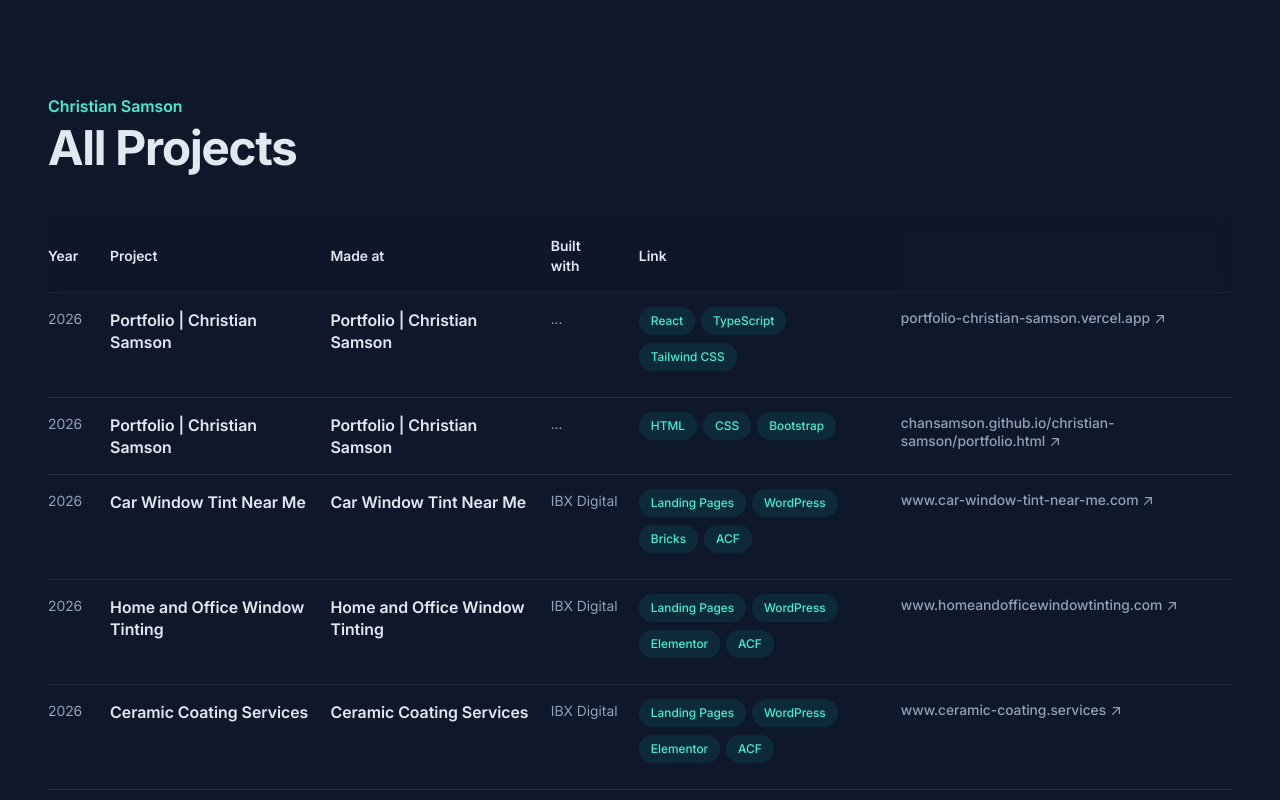
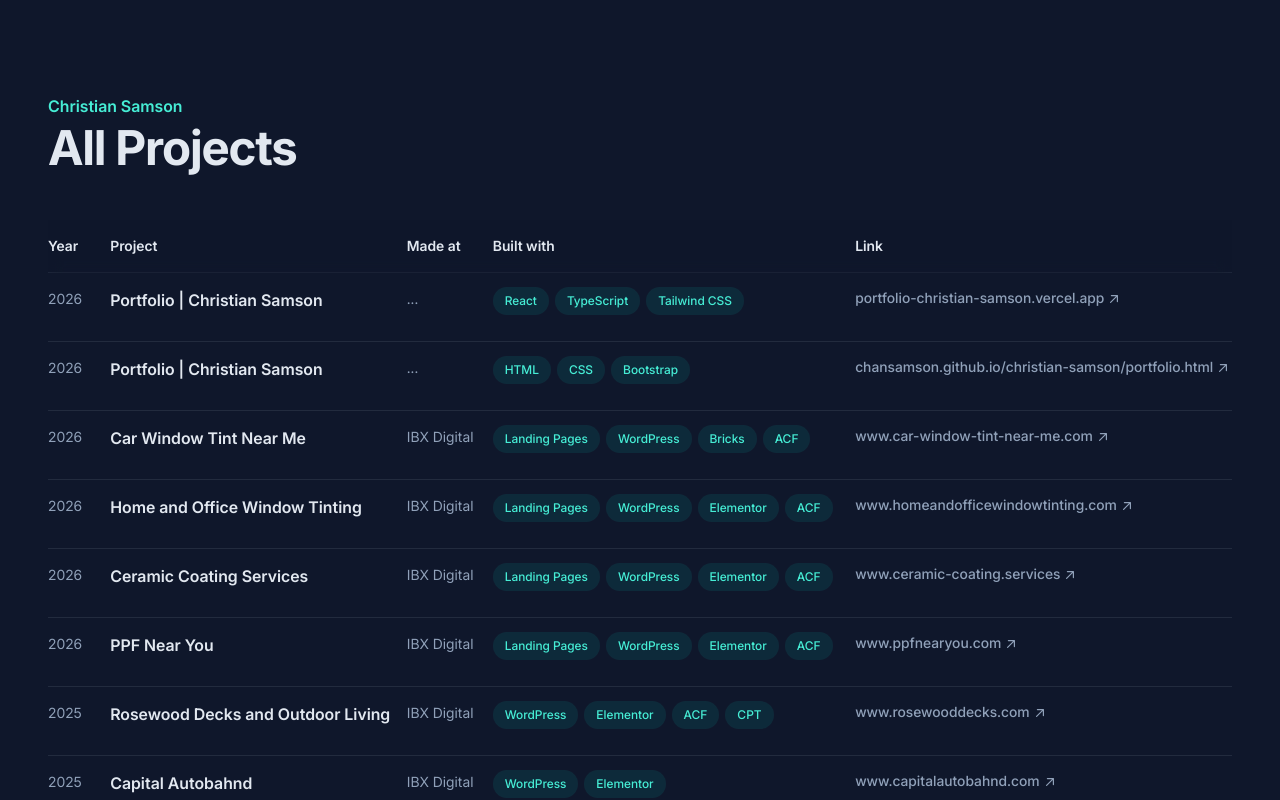
Before and after one commit to chansamson/Portfolio, a React (Vite) app: page / in a window 1280 px wide. Shown: the top 800 px of the page. Built offline with nearby package versions, Linux system fonts and the light colour scheme.

Commit message:
18.08.2026

```diff
--- a/package.json
+++ b/package.json
@@ -1,7 +1,7 @@
 {
   "name": "portfolio",
   "private": true,
-  "version": "0.0.9",
+  "version": "0.1.0",
   "type": "module",
   "scripts": {
     "dev": "vite",
--- a/src/components/ProjectsTable.tsx
+++ b/src/components/ProjectsTable.tsx
@@ -40,9 +40,9 @@ export const ProjectsTable = () => {
         </div>
       </td>
 
-      <td className="py-4 pr-4 align-top font-semibold leading-snug text-slate-200">
+      {/* <td className="py-4 pr-4 align-top font-semibold leading-snug text-slate-200">
         {project.project}
-      </td>
+      </td> */}
       <td className="hidden py-4 pr-4 align-top text-sm lg:table-cell">
         {project.madeAt}
       </td>
```
